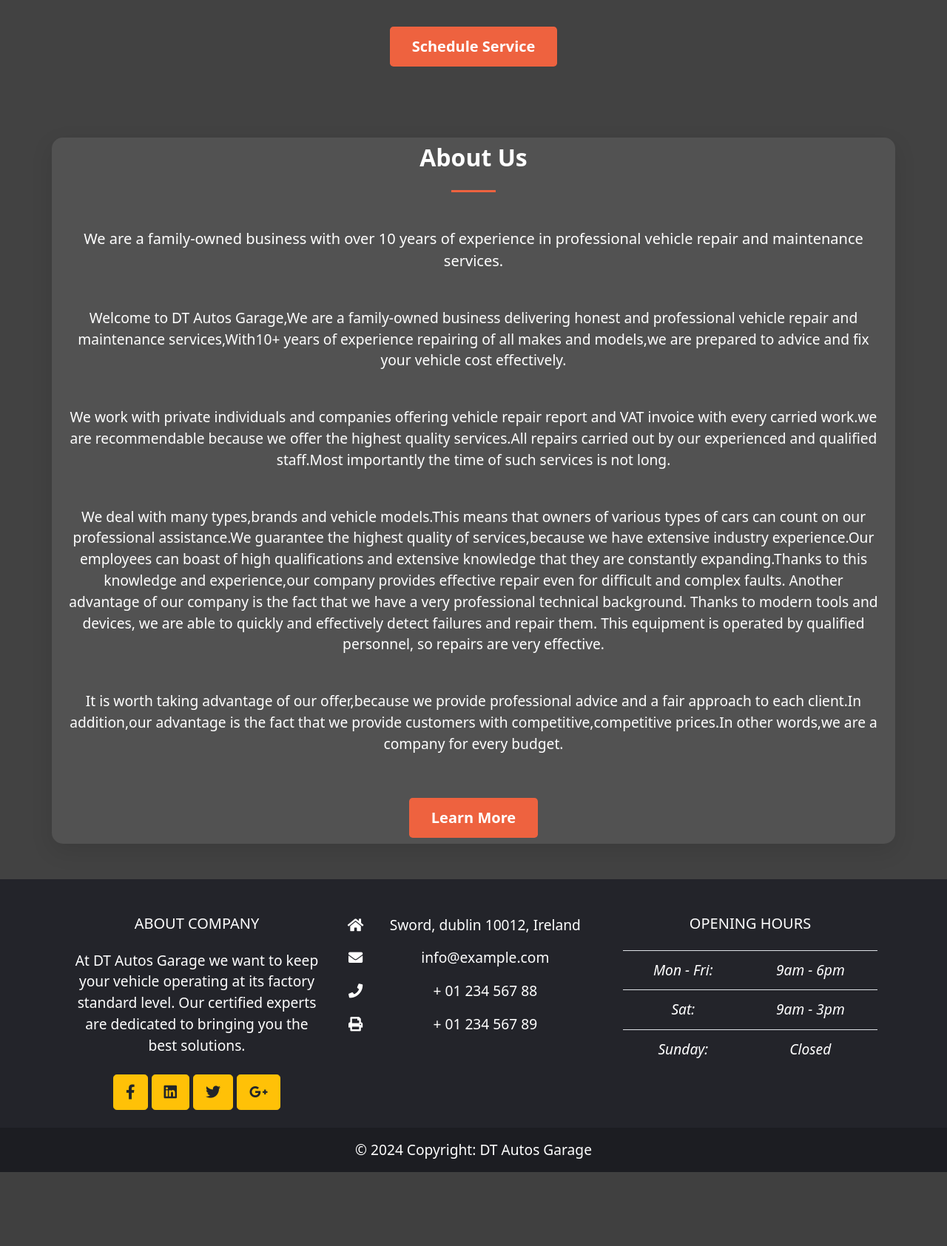
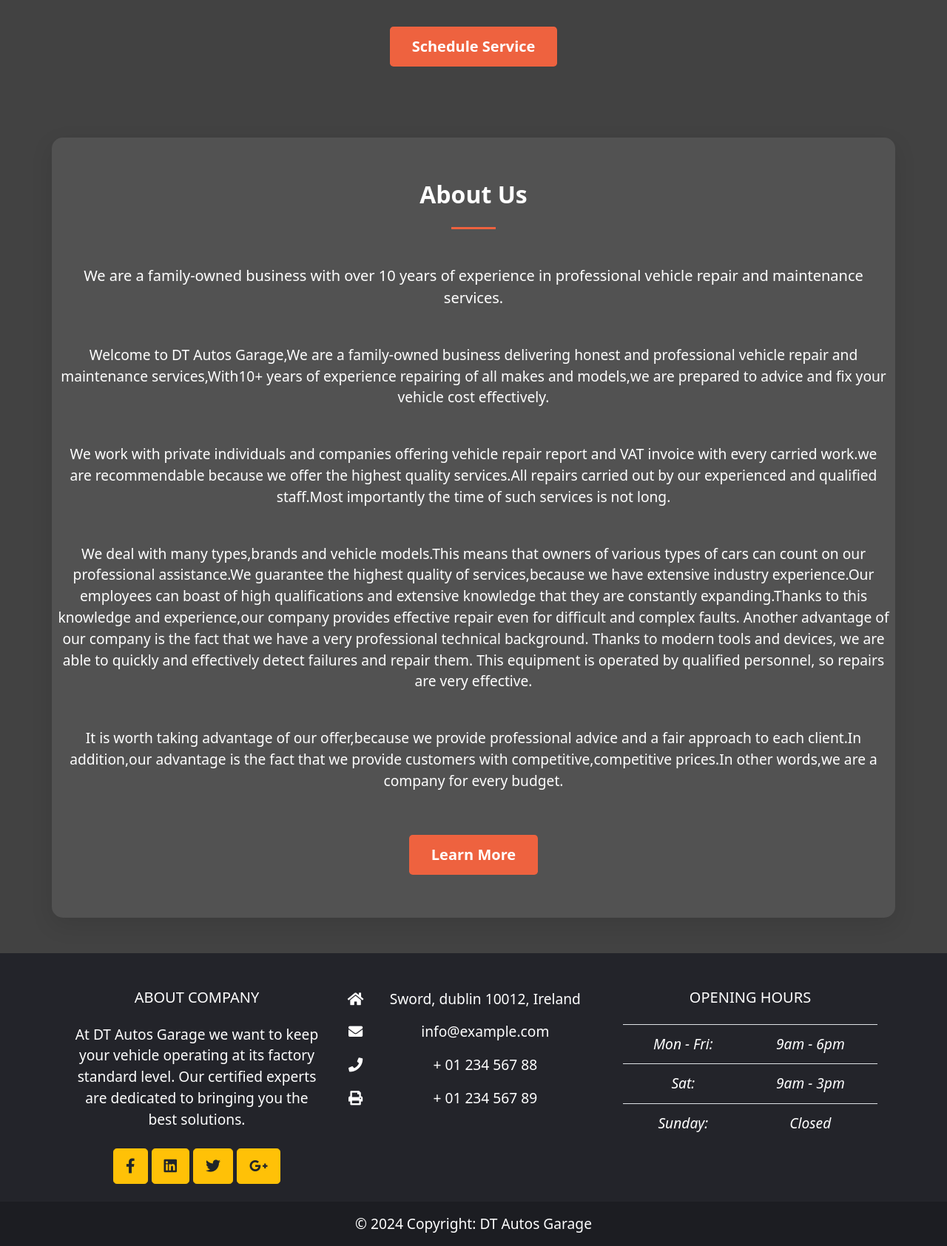
Before and after one commit to Shazi-dani/Garage-Management-System, a Django app: page / in a window 1280 px wide. Shown: the part 1849-3534 px from the top of the page at 74% size. Before the commit the page ends 3434 px from the top, so only its background shows below. Run offline with Django 5.2, Linux system fonts and the light colour scheme; some libraries are stand-ins or nearby versions.

Commit message:
final changes

```diff
--- a/dashboard/static/dashboard/css/style.css
+++ b/dashboard/static/dashboard/css/style.css
@@ -317,6 +317,7 @@ input, select, textarea {
 
 .about-content {
     background-color: #525252;
+    padding: 50px 0;
     border-radius: 15px;
     box-shadow: 0 10px 30px rgba(0, 0, 0, 0.1);
 }
```
